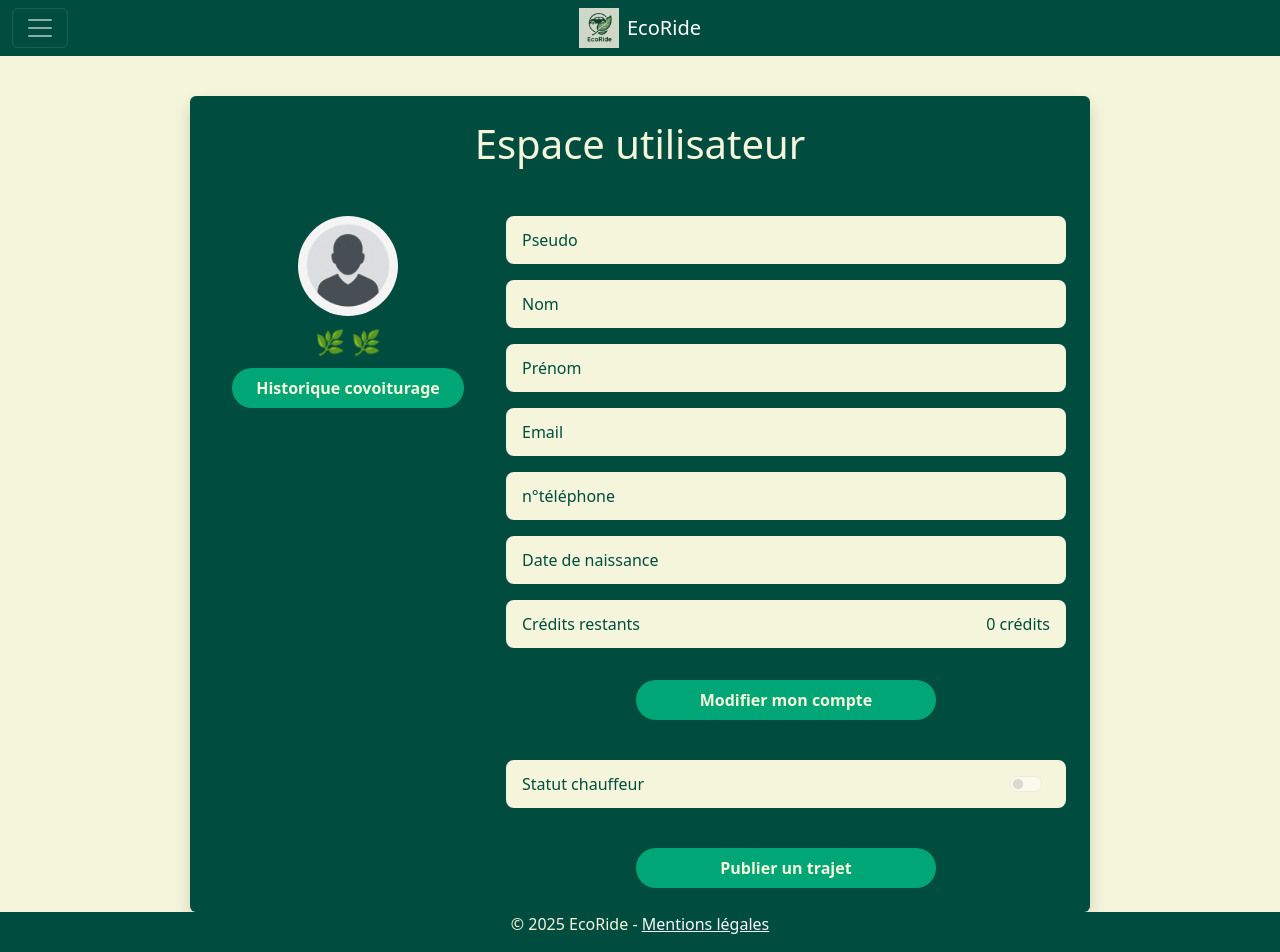
After one commit to joch0117/EcoRide, a Symfony app: template app/templates/dashboard/index.html.twig in a window 1280 px wide. The commit adds this page. Run offline with Twig, Linux system fonts and the light colour scheme; the template is opened without the code that fills it, so the values that code supplies are empty; form fields are guessed from the names that the template uses; style sheets or scripts are compiled from the project's sources; some libraries are stand-ins or nearby versions.

Commit message:
espace utilsateur avec info utilisateur

```diff
--- a/app/config/services.yaml
+++ b/app/config/services.yaml
@@ -6,6 +6,7 @@
 parameters:
     env(MONGODB_URL): ''
     env(MONGODB_DB): ''
+    photo_directory: '%kernel.project_dir%/public/uploads/photos'
 
 services:
     # default configuration for services in *this* file
--- a/app/src/Entity/User.php
+++ b/app/src/Entity/User.php
@@ -145,7 +145,7 @@ class User implements UserInterface, PasswordAuthenticatedUserInterface
         $this->is_passenger = true;
         $this->is_driver = false;
         $this->is_suspended = false;
-        $this->photo_url = '/uploads/users/default-profile.webp';
+        $this->photo_url = '/uploads/users/default-profile.png';
         $this->vehicles = new ArrayCollection();
         $this->driver_trips = new ArrayCollection();
         $this->bookings = new ArrayCollection();
--- a/app/src/Repository/UserRepository.php
+++ b/app/src/Repository/UserRepository.php
@@ -33,6 +33,7 @@ class UserRepository extends ServiceEntityRepository implements PasswordUpgrader
         $this->getEntityManager()->flush();
     }
 
+
     //    /**
     //     * @return User[] Returns an array of User objects
     //     */
--- a/app/templates/base.html.twig
+++ b/app/templates/base.html.twig
@@ -35,7 +35,7 @@
                             <li class="nav-item"><a class="nav-link" href="{{ path('app_home') }}">Accueil</a></li>
                             {% if app.user %}
                             <li class="nav-item"><a class="nav-link" href="{{ path('app_logout') }}">Déconnexion</a></li>
-                            <li class="nav-item"><a class="nav-link" href="">Mon compte</a></li>
+                            <li class="nav-item"><a class="nav-link" href="{{ path('app_dashboard') }}">Mon compte</a></li>
                             {% else %}
                             <li class="nav-item"><a class="nav-link" href="{{ path('app_trip_search') }}">Covoiturage</a></li>
                             <li class="nav-item"><a class="nav-link" href="{{ path('app_login') }}">Connexion</a></li>
--- /dev/null
+++ b/app/templates/dashboard/index.html.twig
@@ -0,0 +1,90 @@
+{% extends 'base.html.twig' %}
+
+{% block title %}Espace utilisateur - EcoRide{% endblock %}
+
+{% block body %}
+<main class="pt-5 mt-5 flex-grow-1">
+    <div class="container profile-layout bg-eco-green text-eco-cream p-4 rounded shadow">
+
+        <h1 class="text-center mb-5">Espace utilisateur</h1>
+
+        <div class="row">
+            <!-- Colonne gauche -->
+            <div class="col-12 col-lg-4 text-center mb-4 mb-lg-0 d-flex flex-column align-items-center">
+                <img src="{{ user.photoProfil ?? asset('uploads/users/default_profil.png') }}"
+                        alt="Photo de profil"
+                        class="rounded-circle mb-2"
+                        style="width: 100px; height: 100px; object-fit: cover;">
+
+                <div class="leaf-rating mb-2" style="font-size: 1.5rem;">
+                    {% set moyenne = user.average_rating ?? 0 %}
+                    {% for i in 1..moyenne %}
+                        🌿
+                    {% endfor %}
+                </div>
+
+                <a href="{#{{ path('app_historique') }}#}" class="btn btn-eco rounded-pill px-4 py-2 small">
+                    Historique covoiturage
+                </a>
+            </div>
+
+            <!-- Colonne droite -->
+            <div class="col-12 col-lg-8 d-flex flex-column gap-3">
+                <div class="section-user-box">
+                    <span>Pseudo</span>
+                    <span>{{ user.username }}</span>
+                </div>
+                <div class="section-user-box">
+                    <span>Nom</span>
+                    <span>{{ user.firstname }}</span>
+                </div>
+                <div class="section-user-box">
+                    <span>Prénom</span>
+                    <span>{{ user.surname }}</span>
+                </div>
+                <div class="section-user-box">
+                    <span>Email</span>
+                    <span>{{ user.email }}</span>
+                </div>
+                <div class="section-user-box">
+                    <span>n°téléphone</span>
+                    <span>{{ user.phone }}</span>
+                </div>
+                <div class="section-user-box">
+                    <span>Date de naissance</span>
+                    <span>
+                        {#{{ user.date_birth ? user.date_birth|date('d/m/Y') : 'Non renseignée' }}#}
+                    </span>
+                </div>
+                <div class="section-user-box">
+                    <span>Crédits restants</span>
+                    <span>{{ user.credit ?? 0 }} crédits</span>
+                </div>
+
+                <div class="text-center mt-3">
+                    <a href="{#{{ path('app_modifier_profil') }}#}"
+                        class="btn btn-eco px-4 py-2 rounded-pill fw-bold btn-responsive">
+                        Modifier mon compte
+                    </a>
+                </div>
+
+                <div class="section-user-box mt-4">
+                    <span>Statut chauffeur</span>
+                    <div class="form-check form-switch m-0">
+                        <input class="form-check-input" type="checkbox" id="isDriver" {% if user.isDriver %}checked{% endif %} disabled>
+                    </div>
+                </div>
+
+                <div class="text-center mt-4">
+                    <a href="{#{{ path('app_publier_trajet') }}#}"
+                        class="btn btn-eco px-4 py-2 rounded-pill fw-bold btn-responsive">
+                        Publier un trajet
+                    </a>
+                </div>
+            </div>
+        </div>
+    </div>
+</main>
+
+
+{% endblock %}
--- a/app/templates/home/index.html.twig
+++ b/app/templates/home/index.html.twig
@@ -1,6 +1,6 @@
 {% extends 'base.html.twig' %}
 
-{% block title %}Accueil{% endblock %}
+{% block title %}Accueil - EcoRide{% endblock %}
 
 {% block body %}
 <main class="flex-grow-1">
--- a/app/templates/registration/index.html.twig
+++ b/app/templates/registration/index.html.twig
@@ -1,6 +1,6 @@
 {% extends 'base.html.twig' %}
 
-{% block title %}créer un compte-Eco Ride{% endblock %}
+{% block title %}créer un compte - Eco Ride{% endblock %}
 
 {% block body %}
 <main class="container mt-5 pt-5">
--- a/app/templates/trip/search.html.twig
+++ b/app/templates/trip/search.html.twig
@@ -1,6 +1,6 @@
 {% extends 'base.html.twig' %}
 
-{% block title %}Eco Ride Recherche-covoiturage{% endblock %}
+{% block title %}Recherche-covoiturage - Eco Ride{% endblock %}
 
 {% block body %}
     <main class="container mt-5 pt-5">
```
Also changed, not shown: app/src/Controller/DashboardController.php (added, +22 -0 lines), app/src/Controller/UserProfileController.php (added, +53 -0 lines), app/src/Form/EditProfilUserType.php (added, +57 -0 lines), app/templates/user_profile/index.html.twig (added, +7 -0 lines), app/public/uploads/users/default_profil.png (added).
